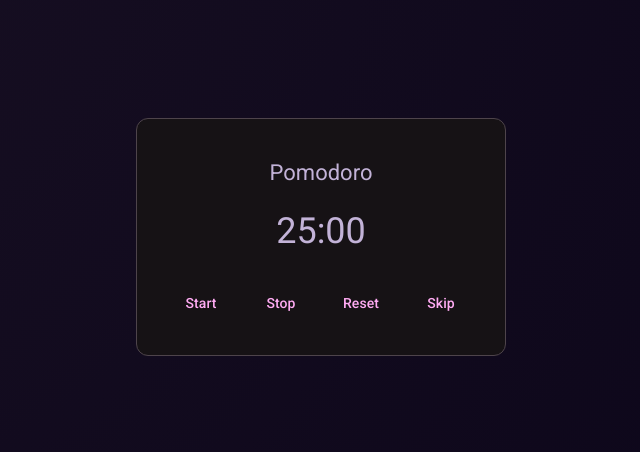
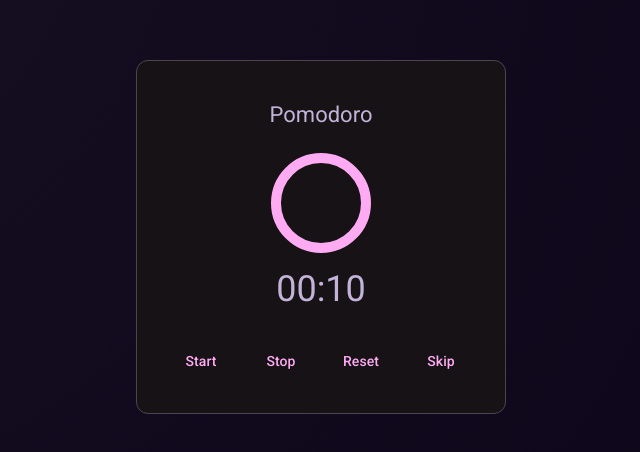
Before and after one commit to Joao-Vtr-Oliveira/pomodoro, an Angular app: page / in a window 1280 px wide. Shown: the part 158-610 px from the top of the page, without its empty margins (319-959 px from the left). Built offline with nearby package versions, Linux system fonts and the light colour scheme.

Commit message:
feat: change the progress to be the opposite

```diff
--- a/src/app/app.html
+++ b/src/app/app.html
@@ -7,13 +7,12 @@
 
 			<mat-card-content>
 				<div class="flex flex-col items-center justify-center gap-4">
-					@if (!controller()) {
-						<mat-progress-spinner
+					<mat-progress-spinner
 						class="example-margin"
 						mode="determinate"
 						[value]="clockService.progress()"
-						></mat-progress-spinner>
-					}
+					></mat-progress-spinner>
+
 					<p class="text-4xl text-center">
 						{{ formatTime(clockService.remainingTime()) }}
 					</p>
@@ -25,7 +24,9 @@
 					<button matButton (click)="clockService.startClock()">Start</button>
 					<button matButton (click)="clockService.stopClock()">Stop</button>
 					<button matButton (click)="clockService.resetClock()">Reset</button>
-					<button matButton (click)="clockService.handleCycleEnd()">Skip</button>
+					<button matButton (click)="clockService.handleCycleEnd()">
+						Skip
+					</button>
 				</div>
 			</mat-card-actions>
 		</div>
--- a/src/app/app.ts
+++ b/src/app/app.ts
@@ -14,11 +14,11 @@ import {MatProgressSpinnerModule} from '@angular/material/progress-spinner';
 export class App {
   clockService = inject(ClockService);
 
-  controller = computed(() => {
-    if(this.clockService.timerController() === 'rest') return this.clockService.remainingTime() === this.clockService.timerRest();
-    return this.clockService.remainingTime() === this.clockService.timerLimit();
+  // controller = computed(() => {
+  //   if(this.clockService.timerController() === 'rest') return this.clockService.remainingTime() === this.clockService.timerRest();
+  //   return this.clockService.remainingTime() === this.clockService.timerLimit();
 
-  })
+  // })
 
   formatTime(ms: number): string {
     const totalSeconds = Math.floor(ms / 1000);
--- a/src/app/services/clock.service.ts
+++ b/src/app/services/clock.service.ts
@@ -4,10 +4,10 @@ import { computed, Injectable, signal } from '@angular/core';
 	providedIn: 'root',
 })
 export class ClockService {
-	// timerLimit = signal(10 * 1000); // estudo: 10 segundos
-	// timerRest = signal(5 * 1000); // descanso: 5 segundos
-	timerLimit = signal(25 * 60 * 1000); // estudo: 25 minutos
-	timerRest = signal(5 * 60 * 1000); // descanso: 5 minutos
+	timerLimit = signal(10 * 1000); // estudo: 10 segundos
+	timerRest = signal(5 * 1000); // descanso: 5 segundos
+	// timerLimit = signal(25 * 60 * 1000); // estudo: 25 minutos
+	// timerRest = signal(5 * 60 * 1000); // descanso: 5 minutos
 
 	timerController = signal<'study' | 'rest'>('study');
 
@@ -18,8 +18,8 @@ export class ClockService {
 		const total =
 			this.timerController() === 'study' ? this.timerLimit() : this.timerRest();
 		const remaining = this.remainingTime();
-		const percent = ((total - remaining) / total) * 100;
-		return Math.min(100, Math.max(1, Math.round(percent)));
+		const percent = (remaining / total) * 100;
+		return Math.max(0, Math.min(100, Math.round(percent)));
 	});
 
 	startClock() {
```
